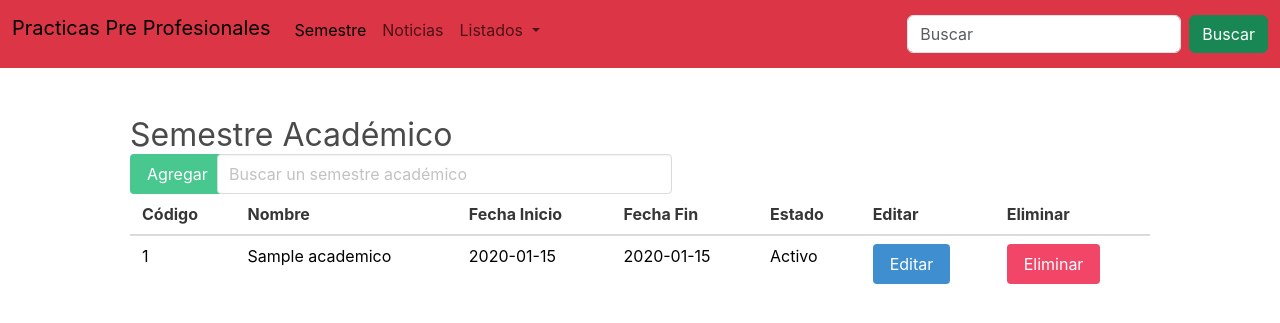
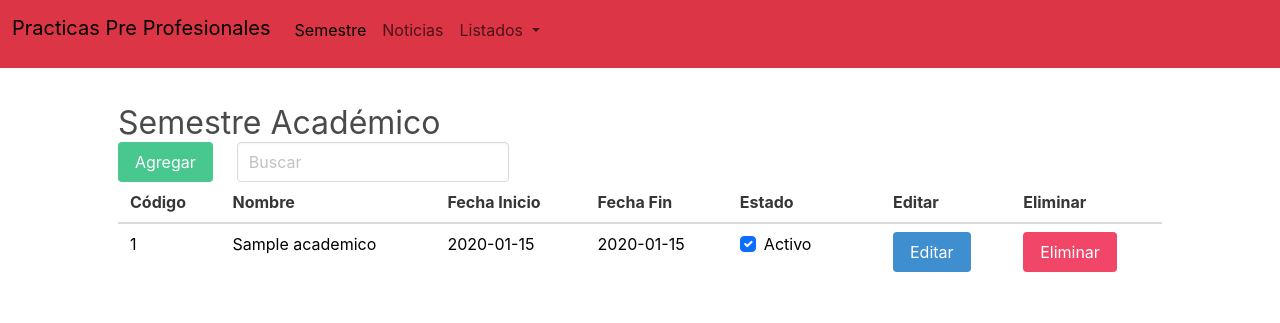
Before and after one commit to AngelAld/proyecto_calidad, a Flask app: page / in a window 1280 px wide. Shown: the top 323 px of the page. Run offline with Flask 3, Linux system fonts and the light colour scheme; tables that the repository leaves empty hold one stand-in row (values such as "Sample post"); one stand-in notice (Sample message) is shown; some libraries are stand-ins or nearby versions.

Commit message:
Updated: 2023-04-24 19:14:49

```diff
--- a/controlador_semestres.py
+++ b/controlador_semestres.py
@@ -10,12 +10,12 @@ def getAll():
     return semestres
 
 
-def insert(nombre, fecha_inicio, fecha_fin):
+def insert(nombre, fecha_inicio, fecha_fin, estado):
     conexion = obtener_conexion()
     msg = []
     with conexion.cursor() as cursor:
-        cursor.execute("SELECT fn_create_semestre(%s, %s, %s)",
-                        (nombre, fecha_inicio, fecha_fin))
+        cursor.execute("SELECT fn_create_semestre(%s, %s, %s, %s)",
+                        (nombre, fecha_inicio, fecha_fin, estado))
     msg = cursor.fetchone()
     conexion.commit()
     conexion.close()
--- a/main.py
+++ b/main.py
@@ -16,7 +16,13 @@ def guardar_semestre():
     nombre = request.form["nombre"]
     fecha_inicio = request.form["fecha_inicio"]
     fecha_fin = request.form["fecha_fin"]
-    mensaje = c_semestres.insert(nombre, fecha_inicio, fecha_fin)
+    frm_estado = request.form.get("estado")
+    if frm_estado == 'on':
+        estado = 'A'
+    else:
+        estado = 'I'
+
+    mensaje = c_semestres.insert(nombre, fecha_inicio, fecha_fin, estado)
 
     if mensaje[0] == "Operación realizada con éxito":
         flash(f"Semestre Registrado con Exito", "success")
@@ -64,10 +70,12 @@ def actualizar_semestre():
     nombre = request.form["nombre"]
     fecha_inicio = request.form["fecha_inicio"]
     fecha_fin = request.form["fecha_fin"]
-    if request.form["estado"] == 'Activo':
+    frm_estado = request.form.get("estado")
+    if frm_estado == 'on':
         estado = 'A'
     else:
         estado = 'I'
+
     mensaje = c_semestres.update(id, nombre, fecha_inicio, fecha_fin, estado)
 
     if mensaje[0] == "Operación realizada con éxito":
--- /dev/null
+++ b/static/js/checkbox.js
@@ -0,0 +1,5 @@
+  $(function() {
+    $('#estado').on('click', function() {
+      $('#actualizar_estado').submit();
+    });
+  });
--- a/templates/assets/sweet_alerts.html
+++ b/templates/assets/sweet_alerts.html
@@ -6,10 +6,10 @@
    <script>
     window.onload = function(){
         Swal.fire({
-            title:"{{ category.title() }}!",
+          //  title:"{{ category.title() }}!",
           // success , error , warning ,info
 
-            text: "{{ message }}",
+            title: "{{ message }}",
           // Custom message flashed from your flask routes
 
             icon: "{{ category }}" == "danger" ? "error" : "{{ category }}"
--- a/templates/maestra.html
+++ b/templates/maestra.html
@@ -12,9 +12,9 @@
     <link href="https://cdn.jsdelivr.net/npm/bootstrap@5.3.0-alpha3/dist/css/bootstrap.min.css" rel="stylesheet"
         integrity="sha384-KK94CHFLLe+nY2dmCWGMq91rCGa5gtU4mk92HdvYe+M/SXH301p5ILy+dN9+nJOZ" crossorigin="anonymous">
 
-        <link rel="stylesheet" href="https://cdn.jsdelivr.net/npm/bulma@0.9.2/css/bulma.css">
-
-        <script src="https://cdn.jsdelivr.net/npm/sweetalert2@11"></script>
+    <link rel="stylesheet" href="https://cdn.jsdelivr.net/npm/bulma@0.9.2/css/bulma.css">
+    <script src="https://cdn.jsdelivr.net/npm/sweetalert2@11"></script>
+    <script src="https://code.jquery.com/jquery-3.6.0.min.js"></script>
 </head>
 
 <body>
@@ -51,10 +51,6 @@
                         <a class="nav-link disabled"></a>
                     </li>
                 </ul>
-                <form class="d-flex" role="search">
-                    <input class="form-control me-2" type="search" placeholder="Buscar" aria-label="Buscar">
-                    <button class="btn btn-success" type="submit">Buscar</button>
-                </form>
             </div>
         </div>
     </nav>
--- a/templates/semestre/semestres.html
+++ b/templates/semestre/semestres.html
@@ -3,16 +3,16 @@
 {% block contenido %}
 <section class="section">
     <div class="columns">
-        <div class="column">
+        <div class="col">
           <h3 class="is-size-3">Semestre Académico</h3>
           <div class="row">
-            <div class="col-md-1">
+            <div class="col-auto">
                           <a href="{{url_for('formulario_agregar_semestre')}}" class="button is-success">Agregar</a>
             </div>
-            <div class="col">
-              <input type="text" id="busqueda" placeholder="Buscar un semestre académico" onkeyup="buscar_semestre()" class="input">
+            <div class="col-auto">
+              <input type="text" id="busqueda" placeholder="Buscar" onkeyup="buscar_semestre()" class="input">
             </div>
-            <div class="col">
+            <div class="col-auto">
 
             </div>
           </div>
@@ -36,11 +36,28 @@
                             <td class="d-none d-sm-table-cell">{{semestre[2]}}</td>
                             <td class="d-none d-sm-table-cell">{{semestre[3]}}</td>
                             <td class="d-none d-sm-table-cell">
-                                {% if semestre[4] == "A" %}
+                              <div class="row">
+                                <div class="col-md-1">
+                                  <form action="{{url_for('actualizar_semestre')}}" method="POST" id="actualizar_estado">
+                                    <input type="hidden" name="id" value="{{semestre[0]}}">
+                                    <input type="hidden" name="nombre" value="{{semestre[1]}}">
+                                    <input type="hidden" name="fecha_inicio" value="{{semestre[2]}}">
+                                    <input type="hidden" name="fecha_fin" value="{{semestre[3]}}">
+                                    <div class="form-check">
+                                      <input class="form-check-input" type="checkbox"  name="estado" id="estado" {% if semestre[4] == "A" %}checked{% endif %}>
+                                      <label class="form-check-label" for="flexRadioDefault1"></label>
+                                    </div>
+                                  </form>
+                                </div>
+                                <div class="col-md-1">
+                                  {% if semestre[4] == "A" %}
                                     Activo
-                                {% else %}
+                                  {% else %}
                                     Inactivo
-                                {% endif %}
+                                  {% endif %}
+                                </div>
+                              </div>
+
                             </td>
                             <td>
                                 {# Pasar el id (lo que hay en semestre[0] #}
@@ -63,4 +80,5 @@
 
 {% block scripts %}
 <script src="{{ url_for('static', filename='js/busqueda.js') }}"></script>
+<script src="{{ url_for('static', filename='js/checkbox.js') }}"></script>
 {% endblock%}
```
Also changed, not shown: database.sql (+13 -7 lines), templates/semestre/mantenimiento_semestre.html (+7 -3 lines).
